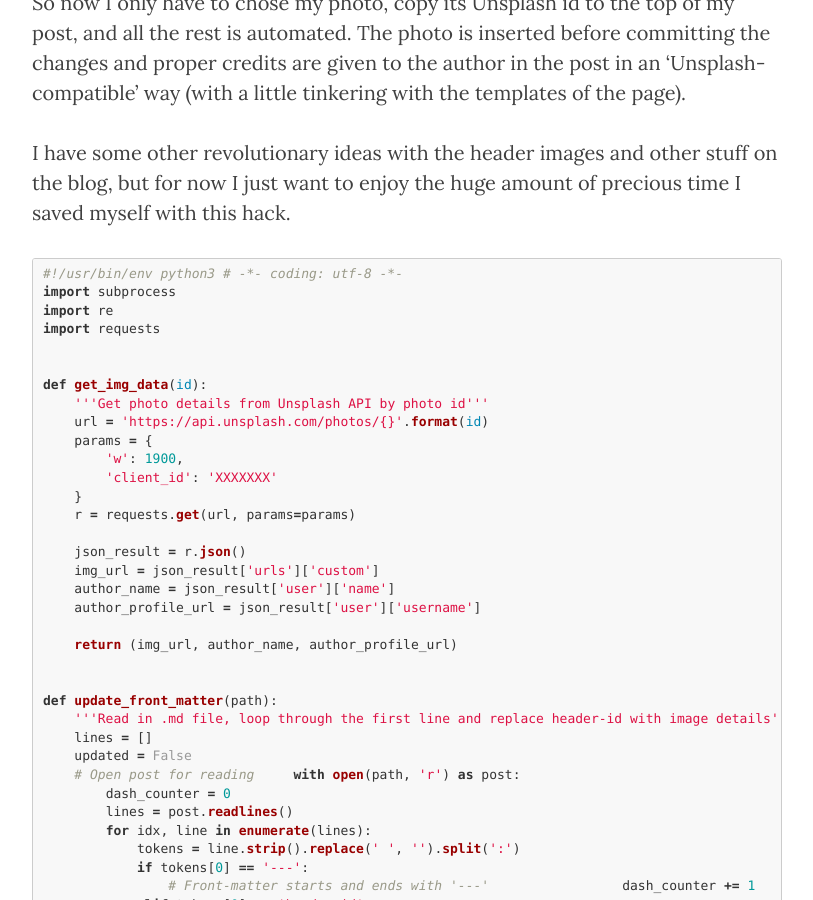
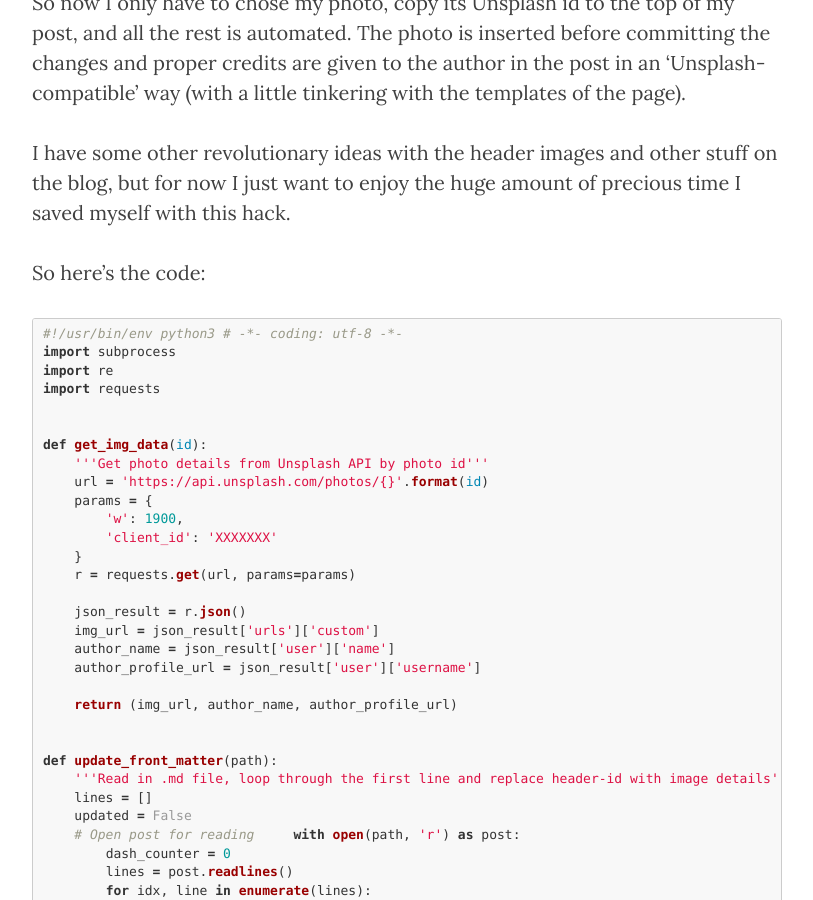
Before and after one commit to doktorjustice/doktorjustice.github.io, a Jekyll site: the page built from _posts/2017-08-04-automating-images.md, in a window 1280 px wide and 900 px high, scrolled down 2344 px. Shown: the whole window, without its empty margins (233-1046 px from the left). Built offline with Jekyll 4.4.1, drawn with Linux system fonts in a browser that asks for light colours; nearby versions of some CDN libraries; comment, search, counter and statistics services are not loaded.

Commit message:
Fix new post

````diff
--- a/_posts/2017-08-04-automating-images.md
+++ b/_posts/2017-08-04-automating-images.md
@@ -34,6 +34,8 @@ I’ve never automated anything with scripts in a build process before, but it h
 For most of you it’s not a big deal, and it’s surely not the nicest Python script ever written in the long history of the seven kingdoms of Westeros, but it works. So now I only have to chose my photo, copy its Unsplash id to the top of my post, and all the rest is automated. The photo is inserted before committing the changes and proper credits are given to the author in the post in an ‘Unsplash-compatible’ way (with a little tinkering with the templates of the page).
 
 I have some other revolutionary ideas with the header images and other stuff on the blog, but for now I just want to enjoy the huge amount of precious time I saved myself with this hack.
+
+So here's the code:
 
 ``` python
 #!/usr/bin/env python3
````
